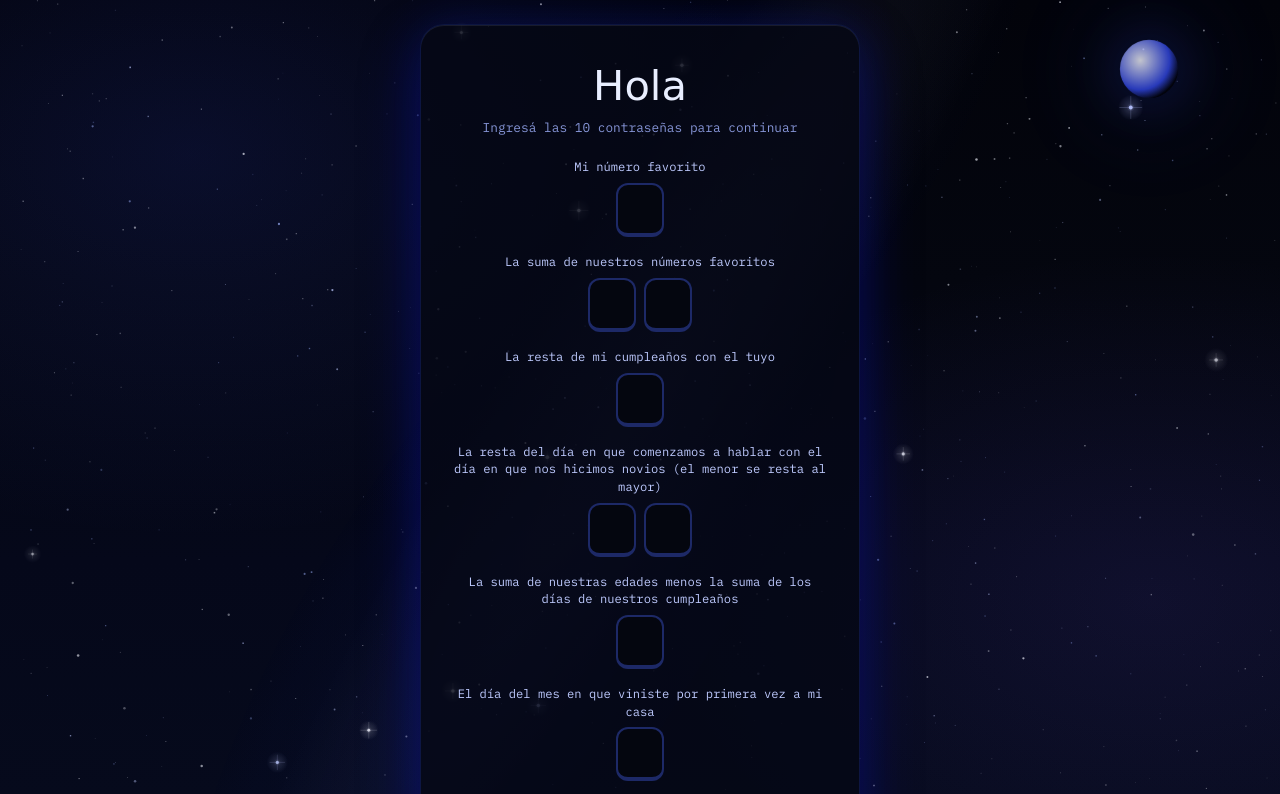
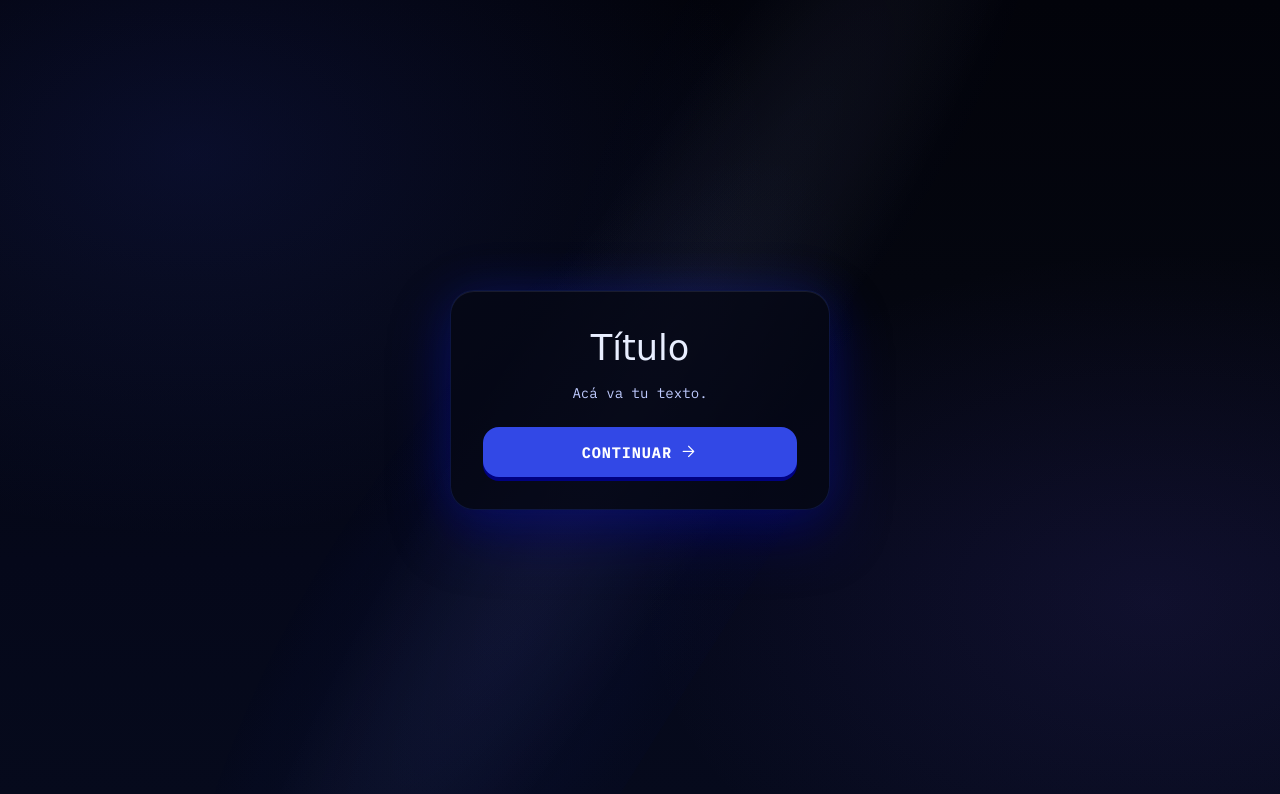
Before and after one commit to xBRUCAPOO/Mi-Picas, a plain HTML site: page index.html in a window 1280 px wide. Shown: the top 794 px of the page. Drawn offline with nearby package versions, Linux system fonts and the light colour scheme; a web font is replaced by a local one.

Commit message:
pantalla inicial

```diff
--- a/index.html
+++ b/index.html
@@ -17,11 +17,12 @@
     <!-- Íconos de Google Fonts (Material Symbols): solo se descargan los usados (en orden alfabético, como pide Google) -->
     <link href="https://fonts.googleapis.com/css2?family=Material+Symbols+Rounded:opsz,wght,FILL,GRAD@24,300,0,0&icon_names=arrow_forward,cancel,check,check_box,check_box_outline_blank,check_circle,close,keyboard_arrow_down,restart_alt,skull&display=block" rel="stylesheet">
 
-    <!-- "?v=9" cambia en cada versión: obliga al celular a bajar el CSS nuevo en vez de usar el guardado -->
-    <link rel="stylesheet" href="style.css?v=9">
+    <!-- "?v=10" cambia en cada versión: obliga al celular a bajar el CSS nuevo en vez de usar el guardado -->
+    <link rel="stylesheet" href="style.css?v=10">
 </head>
 
-<body>
+<!-- v1.8: "bienvenida" frena la aparición de la página hasta que se toque "Continuar" en la ventana inicial -->
+<body class="bienvenida">
     <!-- ===== FONDO: NOCHE ESTRELLADA ===== -->
     <div class="fondo-noche" aria-hidden="true">
         <div class="nebulosa nebulosa-1"></div>
@@ -29,6 +30,20 @@
         <div class="via-lactea"></div>
         <canvas id="cielo" class="cielo"></canvas>
         <div class="luna"></div>
+    </div>
+
+    <!-- ===== 0) VENTANA DE BIENVENIDA (v1.8) =====
+         Aparece al entrar. Recién al tocar "Continuar" se ejecuta la aparición de la página de contraseñas.
+         ✏️ Cambiá el título y el texto por los tuyos (podés agregar más <p class="bienvenida-texto"> si querés varios párrafos) -->
+    <div class="bienvenida-velo" id="bienvenida">
+        <section class="bienvenida-ventana" role="dialog" aria-modal="true" aria-labelledby="bienvenida-titulo">
+            <h2 class="bienvenida-titulo" id="bienvenida-titulo">Título</h2>
+            <p class="bienvenida-texto">Acá va tu texto.</p>
+            <button class="boton" id="boton-bienvenida" type="button">
+                <span>Continuar</span>
+                <span class="material-symbols-rounded" aria-hidden="true">arrow_forward</span>
+            </button>
+        </section>
     </div>
 
     <!-- ===== 1) PANTALLA DE CONTRASEÑAS ===== -->
@@ -49,7 +64,7 @@
         </section>
 
         <footer class="pie">
-            <span>v1.7</span>
+            <span>v1.8</span>
             <span aria-hidden="true">·</span>
             <time datetime="2026-11-14">14/11/2026</time>
         </footer>
@@ -161,15 +176,15 @@
         <div class="premio-clave" id="premio-clave">
             <p class="premio-clave-titulo">Contraseña:</p>
             <p class="premio-clave-numero">7355608</p>
-            <p class="premio-clave-nota">(Todavia no sabes para que es, pero va a serte útil en el futuro, no si cercano o lejado, depende  de como vaya larealción, pero cuando tenga la suficiente confianza, te daré en donde ponerlo.) <br> Gracias por llegar hasta acá, TE AMOO ❤️</p>
+            <p class="premio-clave-nota">(Todavia no sabes para que es, ni yo tampoco, pero ya lo averiguaremso juntos jejeejejej xdxdxdxdxddx dkdiwfiejfiwe fiwfnwei9 fnwifmwif9n)</p>
         </div>
     </section>
 
     <!-- Chispas, confeti y "+1": capa de partículas por encima de todo -->
     <div class="particulas" id="particulas" aria-hidden="true"></div>
 
-    <!-- "?v=9": igual que el CSS, fuerza a bajar el script de esta versión (v1.7) -->
-    <script src="script.js?v=9"></script>
+    <!-- "?v=10": igual que el CSS, fuerza a bajar el script de esta versión (v1.8) -->
+    <script src="script.js?v=10"></script>
 </body>
 
 </html>
--- a/script.js
+++ b/script.js
@@ -81,6 +81,7 @@ document.addEventListener("DOMContentLoaded", () => {
     configurarRecompensa();
     configurarQuiz();
     iniciarCielo();
+    configurarBienvenida(); // v1.8: ventana inicial; la página aparece recién al tocar "Continuar"
     cargaPreguntas = cargarPreguntas();
     cargaPreguntas.catch(() => {}); // Si falla, el aviso se muestra recién al llegar a la prueba (mostrarQuiz)
 });
@@ -696,6 +697,27 @@ function repartirDigitos(desde, digitos) {
 function configurarBoton() {
     const boton = $("boton");
     if (boton) boton.addEventListener("click", verificar);
+}
+
+// v1.8: VENTANA DE BIENVENIDA
+// Al entrar, el body tiene "bienvenida": el CSS frena la aparición de la página y acá se pausa el cielo
+// (las estrellas no se dibujan mientras están invisibles: el celular no gasta nada esperando).
+// Al tocar "Continuar" la ventana se va, se saca la clase y arranca la aparición original de la página
+function configurarBienvenida() {
+    const velo = $("bienvenida");
+    const boton = $("boton-bienvenida");
+    if (!velo || !boton) { document.body.classList.remove("bienvenida"); return; }
+    controlCielo.pausar();
+    boton.addEventListener("click", async () => {
+        boton.disabled = true;               // Evita doble toque
+        if (!MOVIMIENTO_REDUCIDO) {
+            velo.classList.add("cerrando");  // Animación de salida de la ventana
+            await esperar(300);
+        }
+        velo.hidden = true;                  // Se saca del todo (no queda como capa invisible)
+        document.body.classList.remove("bienvenida"); // Arrancan cielo, luna, caja y contraseñas
+        controlCielo.reanudar();             // Las estrellas empiezan a moverse
+    }, { once: true });
 }
 
 // Mensaje suave debajo de las contraseñas
--- a/style.css
+++ b/style.css
@@ -409,6 +409,82 @@ body.cielo-quieto .acceso {
 
 @keyframes aparecer {
     to { opacity: 1; }
+}
+
+/*==========================================
+    VENTANA DE BIENVENIDA (v1.8)
+    Mientras el body tenga "bienvenida", la aparición de la página (cielo, luna, caja y contraseñas)
+    queda frenada en "animation: none" (invisible). Al tocar "Continuar", script.js saca la clase
+    y las animaciones arrancan desde cero, exactamente como antes al entrar.
+==========================================*/
+
+body.bienvenida .cielo,
+body.bienvenida .luna,
+body.bienvenida .caja,
+body.bienvenida .clave {
+    animation: none;
+}
+
+/* Fondo de la ventana: cubre toda la pantalla y la centra */
+.bienvenida-velo {
+    position: fixed;
+    inset: 0;
+    z-index: 30;
+    display: flex;
+    align-items: center;
+    justify-content: center;
+    padding: 18px;
+    box-sizing: border-box;
+    overflow-y: auto;                      /* Si el texto es largo, se puede deslizar */
+}
+
+/* La ventana flotante: mismo vidrio oscuro que la caja de contraseñas; entra con rebote */
+.bienvenida-ventana {
+    width: 100%;
+    max-width: 380px;
+    margin: auto;                          /* Centrada, y si el texto es muy largo no se corta arriba */
+    box-sizing: border-box;
+    padding: var(--relleno-caja);
+    background: var(--glass-caja);
+    border: 1px solid var(--color-borde-suave);
+    border-radius: var(--radio-caja);
+    box-shadow: 0 24px 60px var(--sombra-principal), 0 0 50px var(--sombra-suave), inset 0 1px 0 var(--color-brillo-borde);
+    text-align: center;
+    animation: aparecer-ventana .6s var(--curva-resorte) .2s both;
+}
+
+/* Salida al tocar "Continuar": cae un poco y se desvanece (misma salida que la caja) */
+.bienvenida-velo.cerrando .bienvenida-ventana {
+    animation: salir-caja .3s var(--curva-salida) forwards;
+    pointer-events: none;
+}
+
+@keyframes aparecer-ventana {
+    from { opacity: 0; transform: translateY(30px) scale(.94); }
+    to   { opacity: 1; transform: translateY(0) scale(1); }
+}
+
+/* Título con la misma letra que "Hola" */
+.bienvenida-titulo {
+    font-family: var(--fuente-titulo);
+    font-weight: 400;
+    font-size: clamp(1.7rem, 8vw, 2.2rem);
+    line-height: 1.4;
+    color: var(--color-texto);
+    margin: 0 0 .6rem;
+}
+
+.bienvenida-texto {
+    font-family: var(--fuente-texto);
+    font-size: .88rem;
+    line-height: 1.6;
+    color: var(--color-texto-secundario);
+    margin: 0 0 1rem;
+    white-space: pre-line;                 /* Respeta los saltos de línea que escribas en el HTML */
+}
+
+.bienvenida-texto:last-of-type {
+    margin-bottom: 1.4rem;                 /* Más aire antes del botón */
 }
 
 /*==========================================
```
Also changed, not shown: plantilla.js (+19 -5 lines).
